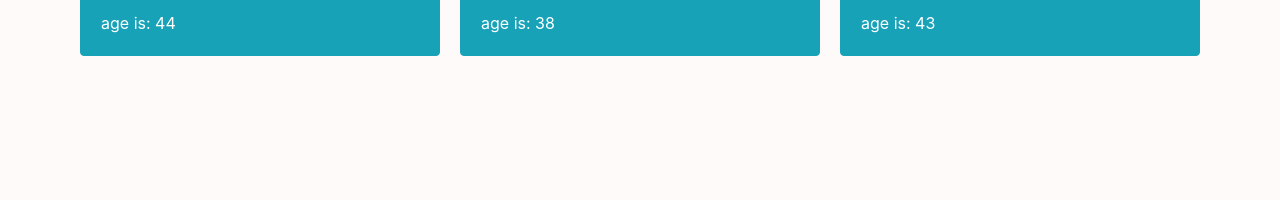
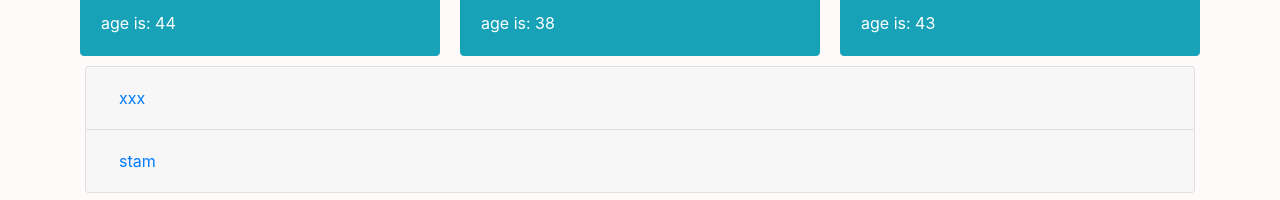
Before and after one commit to imsigal/moviealbum, a React (Create React App) app: page / in a window 1280 px wide. Shown: the part 853-1053 px from the top of the page. Before the commit the page ends 929 px from the top, so only its background shows below. Built offline with nearby package versions, Linux system fonts and the light colour scheme.

Commit message:
Add Components for the film

```diff
--- a/src/App.js
+++ b/src/App.js
@@ -1,12 +1,14 @@
 import React from 'react';
 import './App.css';
 import ActorGalleryComponent from './components/ActorGalleryComponent';
+import FilmGalleryComponent from './components/FilmGalleryComponent';
 
 function App() {
   return (
-
+    <div>
     <ActorGalleryComponent></ActorGalleryComponent>
-
+    <FilmGalleryComponent></FilmGalleryComponent>
+    </div>
 
   );
 }
--- /dev/null
+++ b/src/components/FilmComponent.js
@@ -0,0 +1,35 @@
+import React, { Component } from 'react';
+import { Card,Accordion,Button } from 'react-bootstrap';
+// import './ActorGalleryComponent.css';
+
+//FilmComponent
+// this component is used to show a film . its photo and details about it
+//properties
+//-film - accept Film object
+
+export default class FilmComponent extends Component {
+
+    constructor(props) {
+        super(props);
+    }
+
+
+    render()
+    {
+      const { film } = this.props;
+      var name=film.name;
+        return (
+            <Card>
+                <Card.Header>
+                    <Accordion.Toggle as={Button} variant="link" eventKey="0">
+                    {film.name}
+                    </Accordion.Toggle>
+                </Card.Header>
+                    <Accordion.Collapse eventKey="0">
+                    <Card.Body>{film.director}</Card.Body>
+                    </Accordion.Collapse>
+          </Card>
+
+        );
+    }
+}
--- /dev/null
+++ b/src/components/FilmGalleryComponent.js
@@ -0,0 +1,57 @@
+import React, { Component } from 'react';
+
+import Film from '../model/Film'
+import FilmComponent from './FilmComponent'
+// import ActorsData from "../data/actors.json"
+
+import {Accordion ,Container} from 'react-bootstrap';
+
+export default class FilmGalleryComponent extends Component {
+
+    constructor(props) {
+        super(props);
+  // sigal - change the actors data
+ // ActorsData.map(item => new Film(item))
+        this.state = {
+            films:[]
+        }
+
+    }
+
+    componentDidMount() {
+    //     const p = axios.get("cars.json");
+
+    //     p.then((response) => {
+    //       this.setState({
+    //         cars: response.data.map(plainCar => new CarModel(plainCar))
+    //       })
+    //     })
+        var someFilm=[new Film("xxx",90,"jhon Doe"),new Film("stam",120,"test me")];
+        this.setState({
+            films: someFilm.map(item => new Film(item))
+          })
+
+     }
+
+    render()
+    {
+        const {films}=this.state;
+
+        // if (films === null) {
+        //     return false;
+        // }
+
+        var filmsItems=films.map((aFilm,index) => <FilmComponent film={aFilm} ></FilmComponent>);
+
+        return (
+
+            <Container>
+                <Accordion>
+                {filmsItems}
+                {/* <FilmComponent film={films} ></FilmComponent> */}
+                </Accordion>
+            </Container>
+
+        )
+    }
+}
--- /dev/null
+++ b/src/model/Film.js
@@ -0,0 +1,21 @@
+export default class Film{
+
+    constructor(ObjectOrName,lengthMinutes,director,imgSrcPoster,starActors)
+    {
+
+        if (arguments.length === 1) {
+            this.name=ObjectOrName.name;
+        this.lengthMinutes=ObjectOrName.lengthMinutes;
+        this.director=ObjectOrName.director;
+        this.imgSrcPoster=ObjectOrName.imgSrcPoster;
+        this.starActors=ObjectOrName.starActors;
+        }
+        else{
+        this.name=ObjectOrName;
+        this.lengthMinutes=lengthMinutes;
+        this.director=director;
+        this.imgSrcPoster=imgSrcPoster;
+        this.starActors=starActors;
+        }
+    }
+}
```
